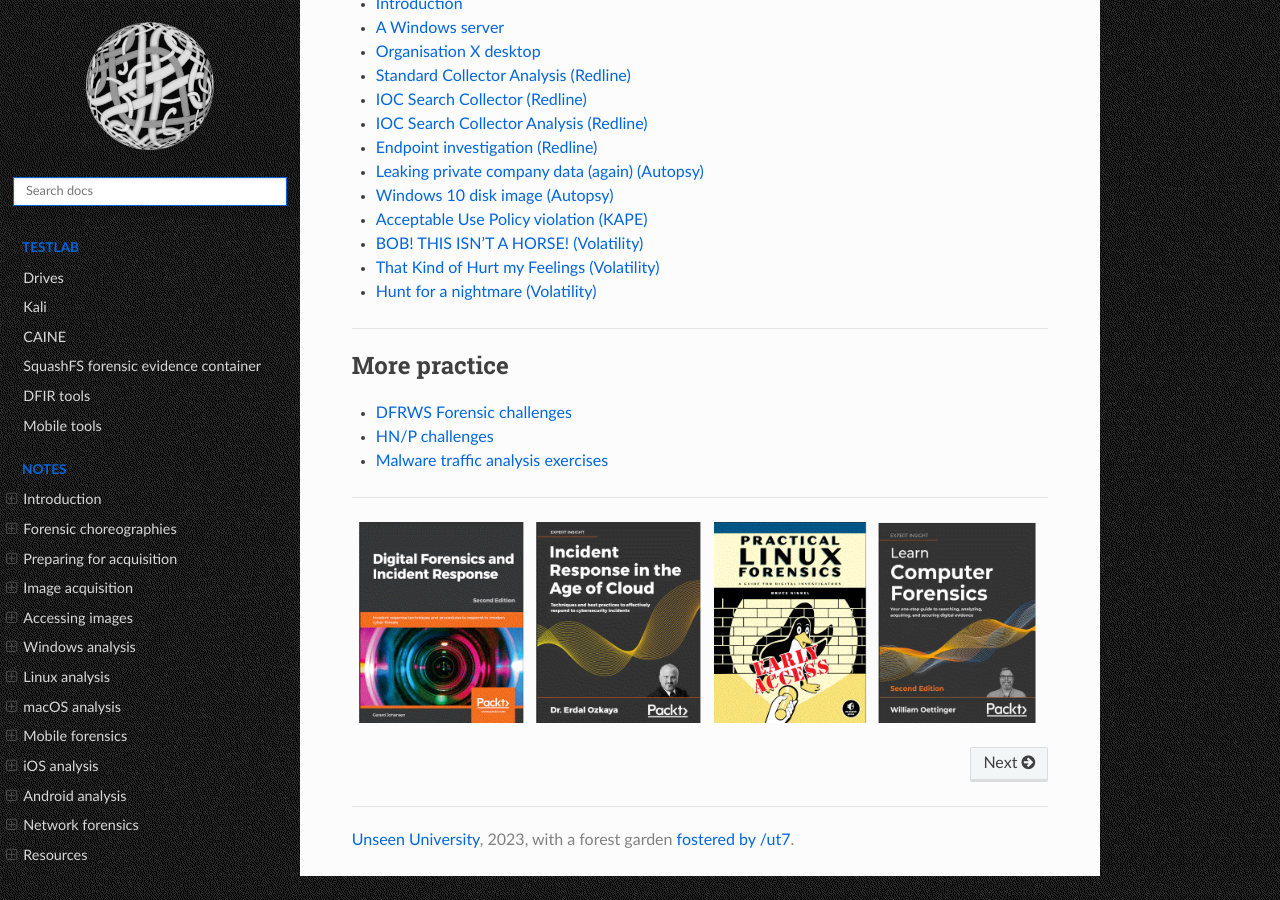
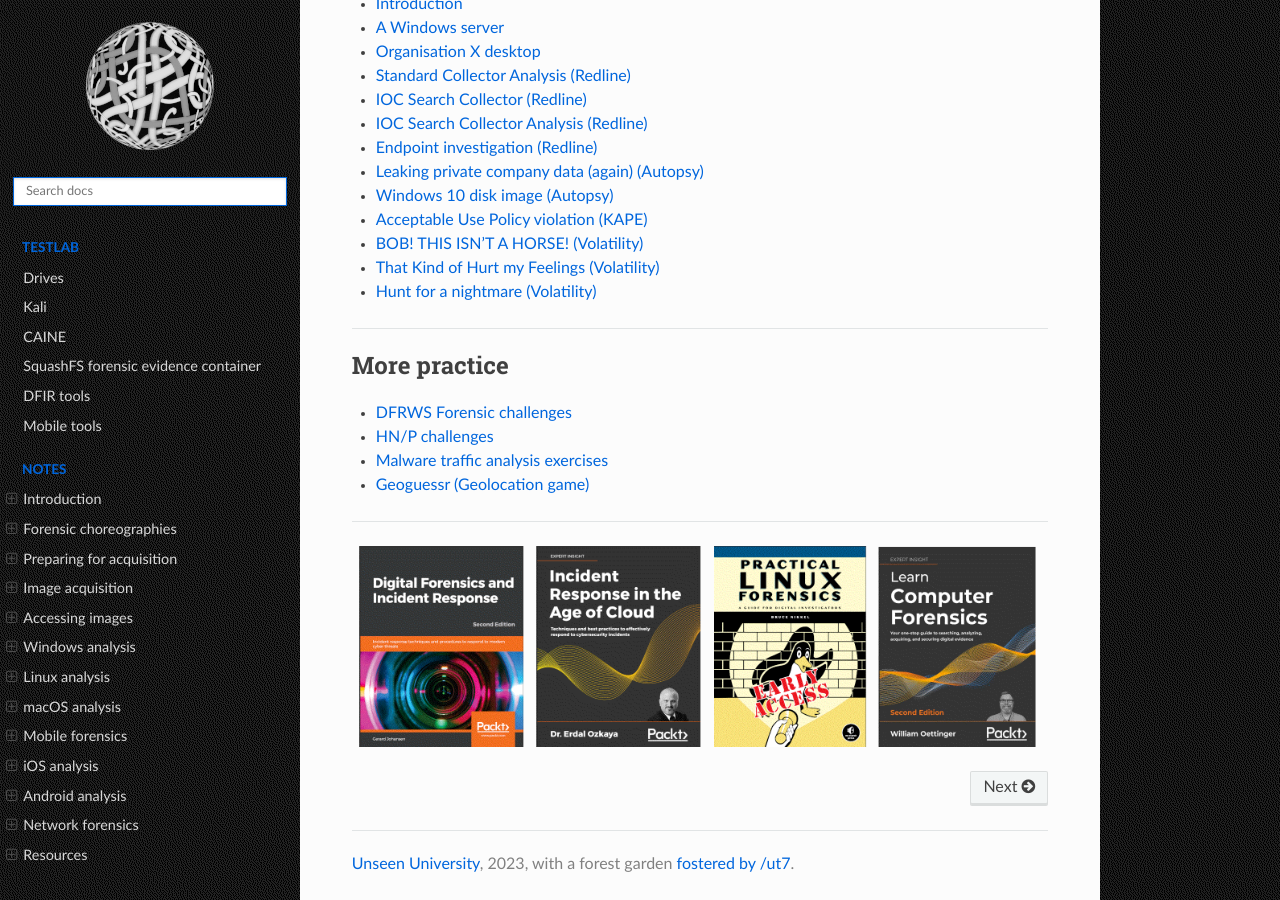
Before and after one commit to tymyrddin/blue-dfir, a Sphinx documentation site: the page built from source/index.rst, in a window 1280 px wide and 900 px high, scrolled down 1715 px. Built offline with Sphinx 7.4.7 and the Read the Docs theme 2.0.0, drawn with Linux system fonts in a browser that asks for light colours.

Commit message:
Geoguessr link added

```diff
--- a/source/index.rst
+++ b/source/index.rst
@@ -98,6 +98,7 @@
    DFRWS Forensic challenges <https://dfrws.org/forensic-challenges/>
    HN/P challenges <https://www.honeynet.org/challenges/>
    Malware traffic analysis exercises <https://www.malware-traffic-analysis.net/training-exercises.html>
+   Geoguessr (Geolocation game) <https://www.geoguessr.com/>
 
 ----
 
```
